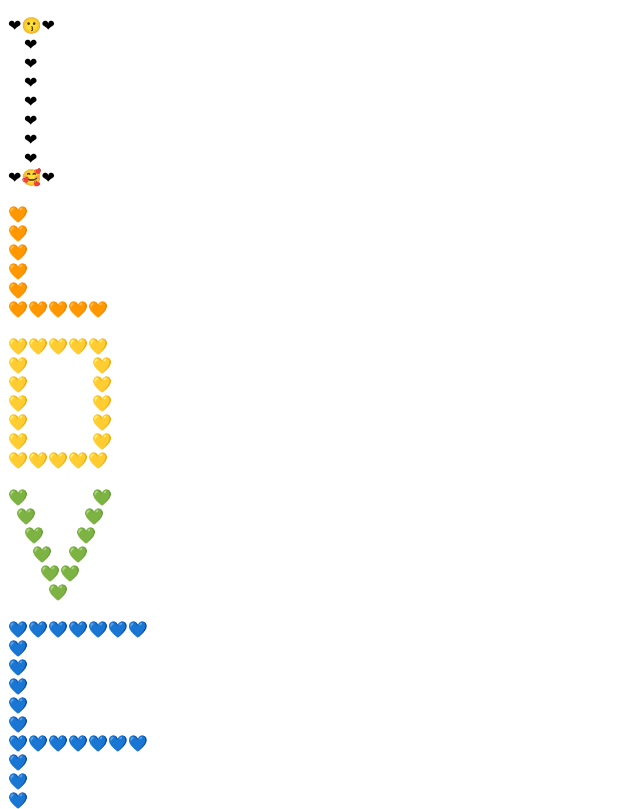
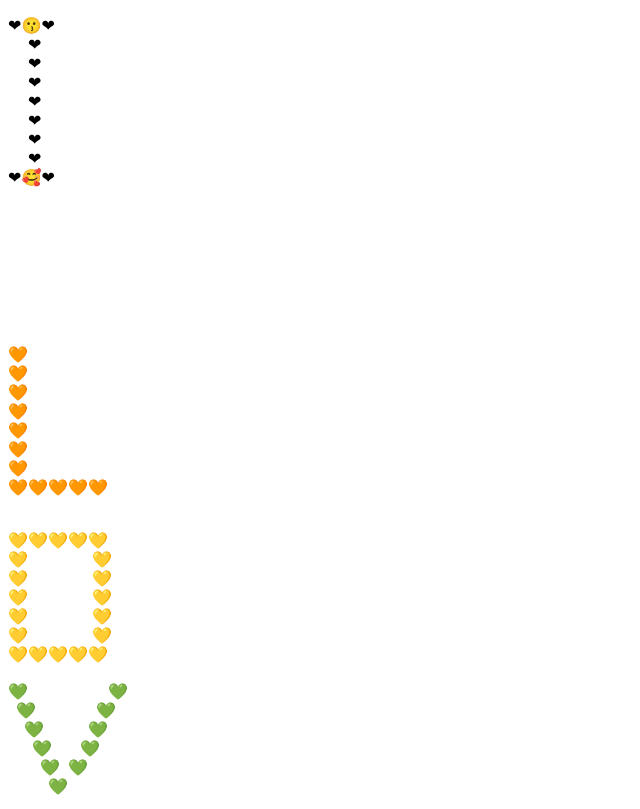
Before and after one commit to whitangel/open_please, a plain HTML site: page index.html in a window 1280 px wide. Shown: the top 809 px of the page, without its empty margins (0-640 px from the left). Drawn offline with Linux system fonts and the light colour scheme.

Commit message:
Update index.html

```diff
--- a/index.html
+++ b/index.html
@@ -5,28 +5,38 @@
     <meta http-equiv="X-UA-Compatible" content="IE=edge">
     <meta name="viewport" content="width=device-width, initial-scale=1.0">
     <title>SIam's Personal Site</title>
+    <style>
+        .sudo{
+            text-align: center;
+        }
+    </style>
 </head>
 <body>
 
 
-<p>
+<p >
 
 ❤😗❤ <br>
-&nbsp &nbsp ❤<br>
-&nbsp &nbsp ❤ <br>
-&nbsp &nbsp ❤ <br>
-&nbsp &nbsp ❤<br>
-&nbsp &nbsp ❤<br>
-&nbsp &nbsp ❤<br>
-&nbsp &nbsp ❤<br>
-❤🥰❤<br>
+&nbsp &nbsp &nbsp❤<br>
+&nbsp &nbsp &nbsp❤ <br>
+&nbsp &nbsp &nbsp❤ <br>
+&nbsp &nbsp &nbsp❤<br>
+&nbsp &nbsp &nbsp❤<br>
+&nbsp &nbsp &nbsp❤<br>
+&nbsp &nbsp &nbsp❤<br>
+❤🥰❤<br></p>
+<br><br>
 <br>
+<br><br>
+<br>
+<br>
+<p>
+🧡<br>🧡<br>🧡<br>
 🧡<br>
 🧡<br>
 🧡<br>
 🧡<br>
-🧡<br>
-🧡🧡🧡🧡🧡<br>
+🧡🧡🧡🧡🧡<br></p>
 <br>
 💛💛💛💛💛<br>
 💛&nbsp &nbsp &nbsp &nbsp &nbsp &nbsp &nbsp &nbsp        💛<br>
@@ -36,46 +46,55 @@
 💛&nbsp &nbsp &nbsp &nbsp &nbsp &nbsp &nbsp &nbsp        💛<br>
 💛💛💛💛💛<br>
 <br>
-💚&nbsp &nbsp  &nbsp   &nbsp &nbsp &nbsp    &nbsp &nbsp   💚<br>
-&nbsp 💚 &nbsp &nbsp   &nbsp &nbsp &nbsp &nbsp💚<br>
-&nbsp &nbsp 💚    &nbsp &nbsp &nbsp &nbsp💚<br>
-&nbsp &nbsp &nbsp   💚 &nbsp &nbsp💚<br>
-&nbsp &nbsp &nbsp &nbsp 💚💚<br>
-&nbsp &nbsp &nbsp &nbsp &nbsp 💚<br>
+💚&nbsp &nbsp  &nbsp   &nbsp &nbsp &nbsp &nbsp    &nbsp &nbsp &nbsp 💚<br>
+&nbsp 💚 &nbsp &nbsp   &nbsp &nbsp &nbsp &nbsp &nbsp   💚<br>
+&nbsp &nbsp 💚  &nbsp &nbsp &nbsp &nbsp &nbsp     💚<br>
+&nbsp &nbsp &nbsp   💚 &nbsp &nbsp &nbsp 💚<br>
+&nbsp &nbsp &nbsp &nbsp 💚&nbsp 💚<br>
+&nbsp &nbsp &nbsp &nbsp &nbsp  💚<br>
      <br>
-💙💙💙💙💙💙💙<br>
+💙💙💙💙💙💙<br>
 💙<br>
 💙<br>
 💙<br>
 💙<br>
 💙<br>
-💙💙💙💙💙💙💙<br>
+💙💙💙💙💙<br>
 💙<br>
 💙<br>
 💙<br>
 💙<br>
 💙<br>
-💙💙💙💙💙💙💙<br>
+💙💙💙💙💙💙<br>
 <br>
 <br>
 <br>
-🖤&nbsp &nbsp &nbsp &nbsp     💗💗💗💗💗💗    🖤<br>
-🖤&nbsp &nbsp &nbsp &nbsp     💗&nbsp &nbsp &nbsp &nbsp &nbsp &nbsp &nbsp &nbsp &nbsp  &nbsp &nbsp           💗    🖤<br>
-🖤&nbsp &nbsp &nbsp &nbsp     💗 &nbsp &nbsp &nbsp &nbsp &nbsp &nbsp  &nbsp &nbsp &nbsp &nbsp &nbsp &nbsp &nbsp &nbsp                 🖤<br>
-🖤&nbsp &nbsp &nbsp &nbsp     💗 &nbsp &nbsp &nbsp &nbsp &nbsp &nbsp  &nbsp &nbsp &nbsp &nbsp &nbsp &nbsp &nbsp &nbsp                 🖤<br>
-🖤&nbsp &nbsp &nbsp &nbsp     💗 &nbsp &nbsp &nbsp &nbsp &nbsp &nbsp  &nbsp &nbsp &nbsp &nbsp &nbsp &nbsp &nbsp &nbsp                 🖤<br>
-🖤&nbsp &nbsp &nbsp &nbsp     💗💗👩🏾‍🤝‍🧑🏼💑💗💗     🖤<br>
-🖤&nbsp &nbsp &nbsp &nbsp  &nbsp &nbsp &nbsp &nbsp &nbsp &nbsp &nbsp &nbsp &nbsp &nbsp &nbsp &nbsp &nbsp &nbsp                 💗    🖤  <br>
-🖤&nbsp &nbsp &nbsp &nbsp   &nbsp &nbsp &nbsp &nbsp &nbsp &nbsp &nbsp &nbsp &nbsp &nbsp &nbsp &nbsp &nbsp &nbsp                💗    🖤<br>
-🖤&nbsp &nbsp &nbsp &nbsp   &nbsp &nbsp &nbsp &nbsp &nbsp &nbsp &nbsp &nbsp &nbsp &nbsp &nbsp &nbsp &nbsp &nbsp                💗    🖤<br>
-🖤&nbsp &nbsp &nbsp &nbsp   &nbsp &nbsp &nbsp &nbsp &nbsp &nbsp &nbsp &nbsp &nbsp &nbsp &nbsp &nbsp &nbsp &nbsp                💗    🖤<br>
-🖤&nbsp &nbsp &nbsp &nbsp   &nbsp 💗 &nbsp &nbsp &nbsp &nbsp  &nbsp &nbsp &nbsp &nbsp &nbsp &nbsp              💗    🖤<br>
-🖤&nbsp &nbsp &nbsp &nbsp   &nbsp     💗💗💗💗💗💗     🖤<br>
+<br>
+<br>
+<br>
+<br>
+<br>
+<br>
+🖤&nbsp &nbsp &nbsp &nbsp &nbsp &nbsp &nbsp &nbsp &nbsp &nbsp &nbsp &nbsp &nbsp &nbsp &nbsp &nbsp &nbsp &nbsp &nbsp &nbsp &nbsp &nbsp &nbsp🖤<br>
+🖤&nbsp &nbsp &nbsp &nbsp &nbsp &nbsp &nbsp &nbsp &nbsp &nbsp &nbsp &nbsp &nbsp &nbsp &nbsp &nbsp &nbsp &nbsp &nbsp &nbsp &nbsp &nbsp &nbsp🖤<br>
+🖤&nbsp &nbsp &nbsp &nbsp &nbsp &nbsp &nbsp &nbsp &nbsp &nbsp &nbsp &nbsp &nbsp &nbsp &nbsp &nbsp &nbsp &nbsp &nbsp &nbsp &nbsp &nbsp &nbsp🖤<br>
+🖤&nbsp &nbsp &nbsp &nbsp &nbsp &nbsp &nbsp &nbsp &nbsp &nbsp &nbsp &nbsp &nbsp &nbsp &nbsp &nbsp &nbsp &nbsp &nbsp &nbsp &nbsp &nbsp &nbsp🖤<br>
+🖤&nbsp &nbsp &nbsp &nbsp &nbsp &nbsp &nbsp &nbsp &nbsp &nbsp &nbsp &nbsp &nbsp &nbsp &nbsp &nbsp &nbsp &nbsp &nbsp &nbsp &nbsp &nbsp &nbsp🖤<br>
+🖤&nbsp &nbsp &nbsp &nbsp &nbsp &nbsp &nbsp &nbsp &nbsp &nbsp &nbsp &nbsp &nbsp &nbsp &nbsp &nbsp &nbsp &nbsp &nbsp &nbsp &nbsp &nbsp &nbsp🖤<br>
+🖤&nbsp &nbsp &nbsp &nbsp &nbsp &nbsp &nbsp &nbsp &nbsp &nbsp &nbsp &nbsp &nbsp &nbsp &nbsp &nbsp &nbsp &nbsp &nbsp &nbsp &nbsp &nbsp &nbsp🖤<br>
+🖤&nbsp &nbsp &nbsp &nbsp &nbsp &nbsp &nbsp &nbsp &nbsp &nbsp &nbsp &nbsp &nbsp &nbsp &nbsp &nbsp &nbsp &nbsp &nbsp &nbsp &nbsp &nbsp &nbsp🖤<br>
+🖤&nbsp &nbsp &nbsp &nbsp &nbsp &nbsp &nbsp &nbsp &nbsp &nbsp &nbsp &nbsp &nbsp &nbsp &nbsp &nbsp &nbsp &nbsp &nbsp &nbsp &nbsp &nbsp &nbsp🖤<br>
+🖤&nbsp &nbsp &nbsp &nbsp &nbsp &nbsp &nbsp &nbsp &nbsp &nbsp &nbsp &nbsp &nbsp &nbsp &nbsp &nbsp &nbsp &nbsp &nbsp &nbsp &nbsp &nbsp &nbsp🖤<br>
+🖤&nbsp &nbsp &nbsp &nbsp &nbsp &nbsp &nbsp &nbsp &nbsp &nbsp &nbsp &nbsp &nbsp &nbsp &nbsp &nbsp &nbsp &nbsp &nbsp &nbsp &nbsp &nbsp &nbsp🖤<br>
+🖤&nbsp &nbsp &nbsp &nbsp &nbsp &nbsp &nbsp &nbsp &nbsp &nbsp &nbsp &nbsp &nbsp &nbsp &nbsp &nbsp &nbsp &nbsp &nbsp &nbsp &nbsp &nbsp &nbsp🖤<br>
 🖤🖤🖤🖤🖤🖤🖤🖤🖤🖤<br>
 
 
-<h1>Will you stay for ever? <br> I need you for the rest of my life<br> Will you marry me?</h1>
+<h1 class="sudo">💕JANNATI💖</h1>
+<h1 class="sudo">💝KHATUN💝</h1>
+<h1 class="sudo">💙RUJIFA🤍</h1>
 
 </p>
+<h3 class="sudo">will you be mine forever, Jan🥺?</h3>
 </body>
 </html>
```
